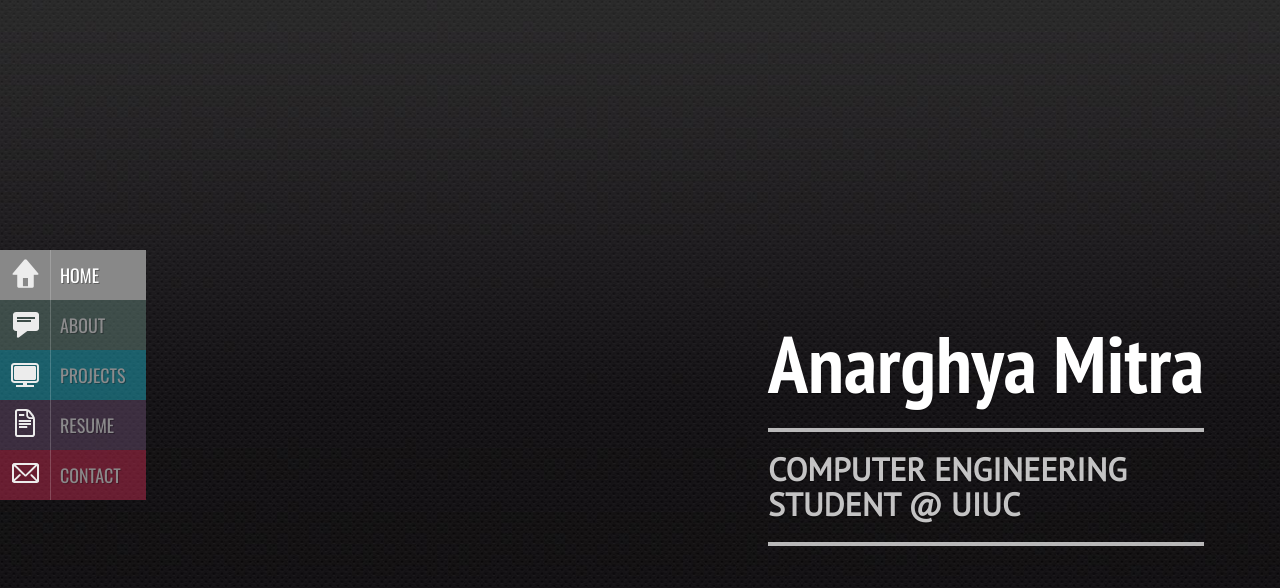
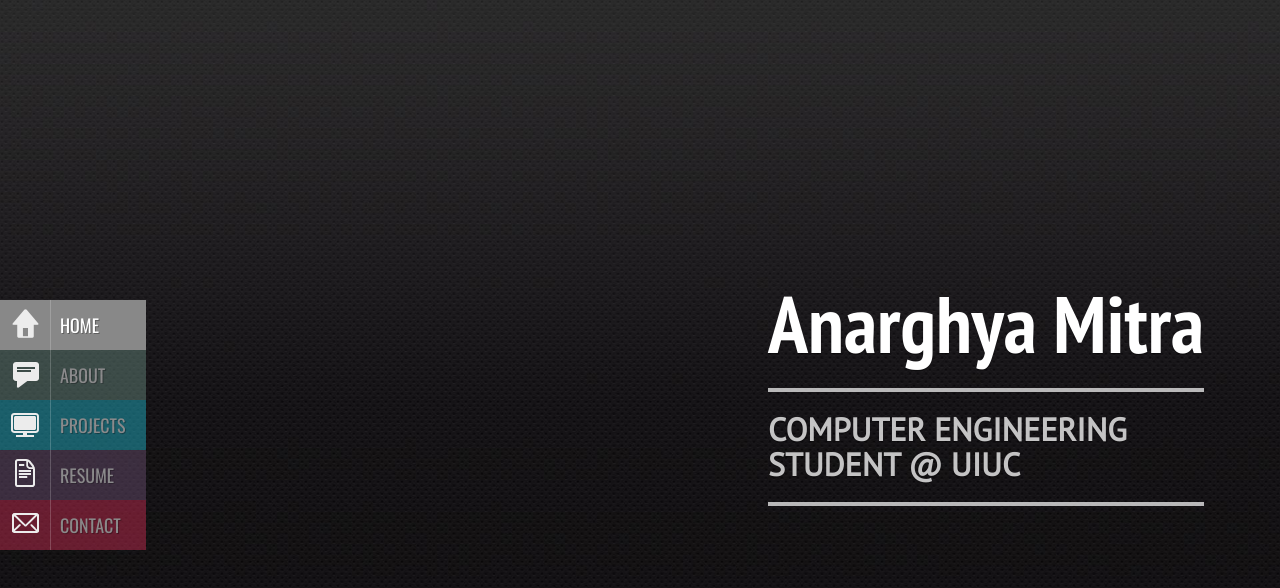
Before and after one commit to amitra93/amitra.me, a plain HTML site: page index.html in a window 1280 px wide. Shown: the top 588 px of the page. Drawn offline with nearby package versions, Linux system fonts and the light colour scheme.

Commit message:
Moved around navbar

```diff
--- a/css/style.css
+++ b/css/style.css
@@ -18,7 +18,7 @@ html {
 header{
         color:#FFF;
         position:absolute;
-        top:40%;
+        top:35%;
         left:60%;
         text-shadow: 0 1px 1px rgba(0, 0, 0, .5);
         line-height:1.1;
@@ -101,7 +101,7 @@ nav ul li:hover {
 
 
 nav ul li:before {
-	top: 500%;
+	top: 600%;
     display: block;
     height: 50px;
     width: 50px;
@@ -137,7 +137,7 @@ nav ul li:nth-child(5):before {
 
 
 nav ul li a {
-	top: 500%;
+	top: 600%;
 	color: #fff;
      display: block;
      height: 50px;
```
